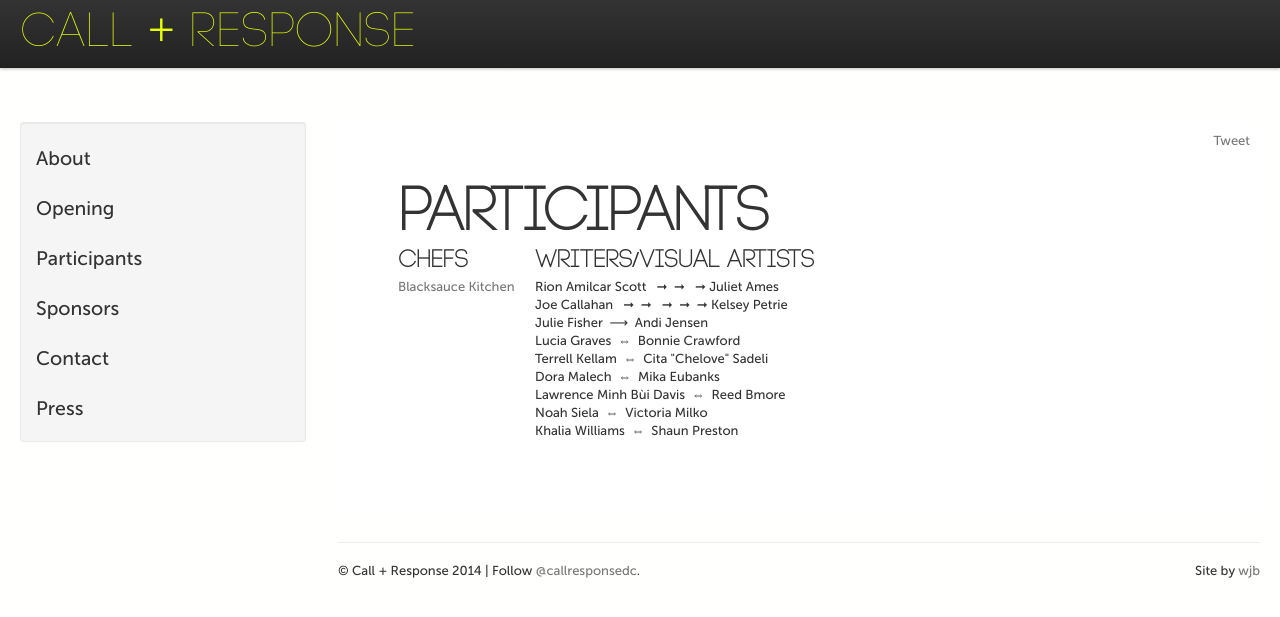
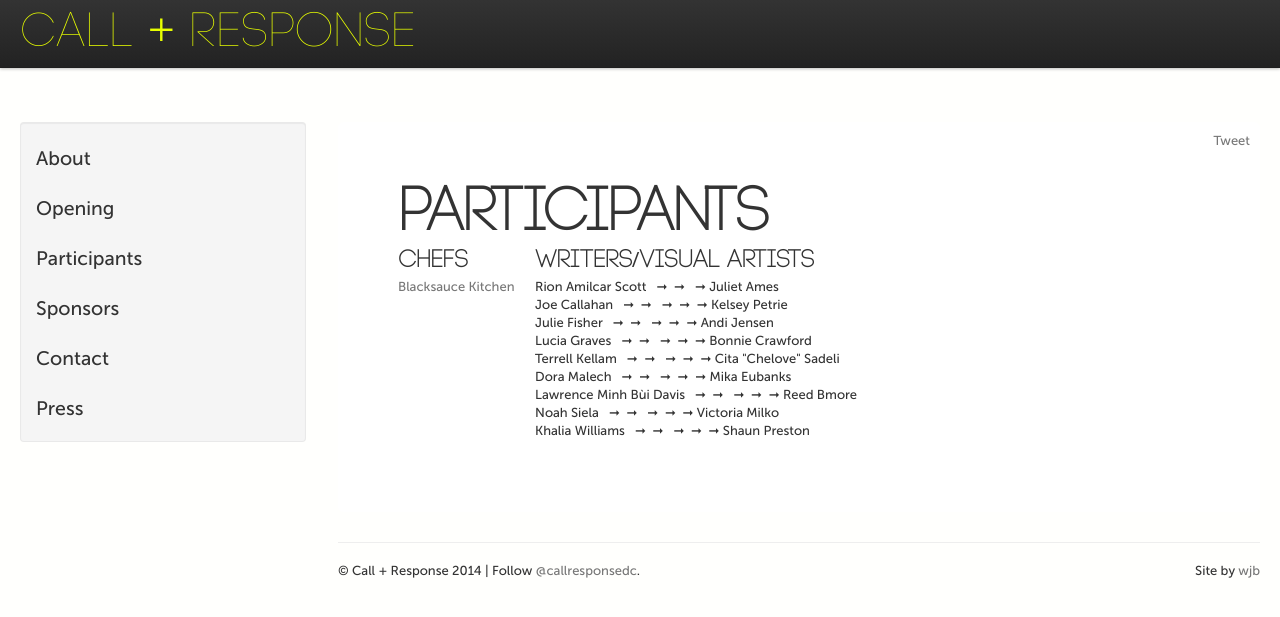
Before and after one commit to callandresponsedc/callandresponsedc, a Jekyll site: the page built from participants/index.html, in a window 1280 px wide. Shown: the top 617 px of the page. Built offline with Jekyll 4.4.1, drawn with Linux system fonts in a browser that asks for light colours; Markdown is read by kramdown in place of the engine named in the settings; comment, search, counter and statistics services are not loaded; part of the change alters nothing that is shown.

```diff
--- a/participants/index.html
+++ b/participants/index.html
@@ -20,13 +20,13 @@ title: Participants
     <ul class="no-bullet">
       <li>Rion Amilcar Scott &nbsp;&nbsp;&#10142&nbsp;&nbsp;&#10142 &nbsp;&nbsp;&#10142    Juliet Ames</li>
  <li>Joe Callahan &nbsp;&nbsp;&#10142&nbsp;&nbsp;&#10142 &nbsp;&nbsp;&#10142&nbsp;&nbsp;&#10142&nbsp;&nbsp;&#10142      Kelsey Petrie </li>
- <li>Julie Fisher &nbsp;&#10230;&nbsp;  Andi Jensen</li>
- <li>Lucia Graves &nbsp;&#8660&nbsp; Bonnie Crawford</li>
- <li>Terrell Kellam &nbsp;&#8660&nbsp;  Cita "Chelove" Sadeli</li>
- <li>Dora Malech &nbsp;&#8660&nbsp;  Mika Eubanks</li>
- <li>Lawrence Minh Bùi Davis &nbsp;&#8660&nbsp;  Reed Bmore</li>
- <li>Noah Siela &nbsp;&#8660&nbsp;  Victoria Milko</li>
- <li>Khalia Williams &nbsp;&#8660&nbsp;  Shaun Preston</li>
+ <li>Julie Fisher  &nbsp;&nbsp;&#10142&nbsp;&nbsp;&#10142 &nbsp;&nbsp;&#10142&nbsp;&nbsp;&#10142&nbsp;&nbsp;&#10142   Andi Jensen</li>
+ <li>Lucia Graves  &nbsp;&nbsp;&#10142&nbsp;&nbsp;&#10142 &nbsp;&nbsp;&#10142&nbsp;&nbsp;&#10142&nbsp;&nbsp;&#10142   Bonnie Crawford</li>
+ <li>Terrell Kellam  &nbsp;&nbsp;&#10142&nbsp;&nbsp;&#10142 &nbsp;&nbsp;&#10142&nbsp;&nbsp;&#10142&nbsp;&nbsp;&#10142    Cita "Chelove" Sadeli</li>
+ <li>Dora Malech  &nbsp;&nbsp;&#10142&nbsp;&nbsp;&#10142 &nbsp;&nbsp;&#10142&nbsp;&nbsp;&#10142&nbsp;&nbsp;&#10142   Mika Eubanks</li>
+ <li>Lawrence Minh Bùi Davis  &nbsp;&nbsp;&#10142&nbsp;&nbsp;&#10142 &nbsp;&nbsp;&#10142&nbsp;&nbsp;&#10142&nbsp;&nbsp;&#10142    Reed Bmore</li>
+ <li>Noah Siela  &nbsp;&nbsp;&#10142&nbsp;&nbsp;&#10142 &nbsp;&nbsp;&#10142&nbsp;&nbsp;&#10142&nbsp;&nbsp;&#10142   Victoria Milko</li>
+ <li>Khalia Williams  &nbsp;&nbsp;&#10142&nbsp;&nbsp;&#10142 &nbsp;&nbsp;&#10142&nbsp;&nbsp;&#10142&nbsp;&nbsp;&#10142    Shaun Preston</li>
     </ul>
   </div>
   <div class="span20 pull-right">
```
